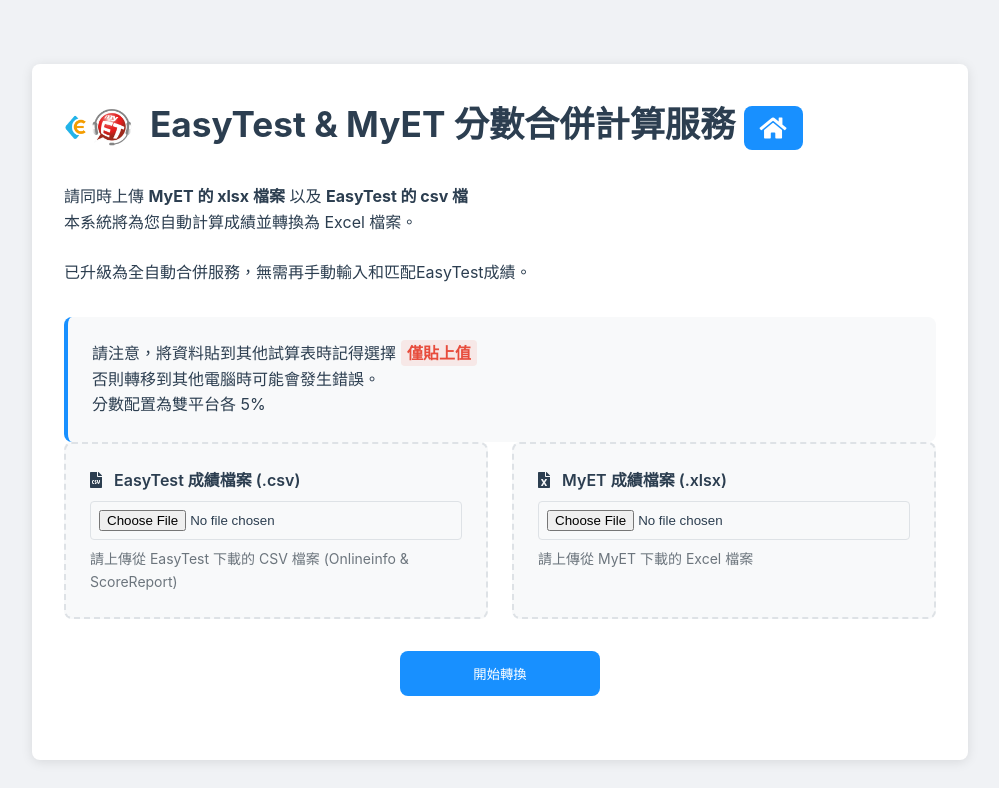
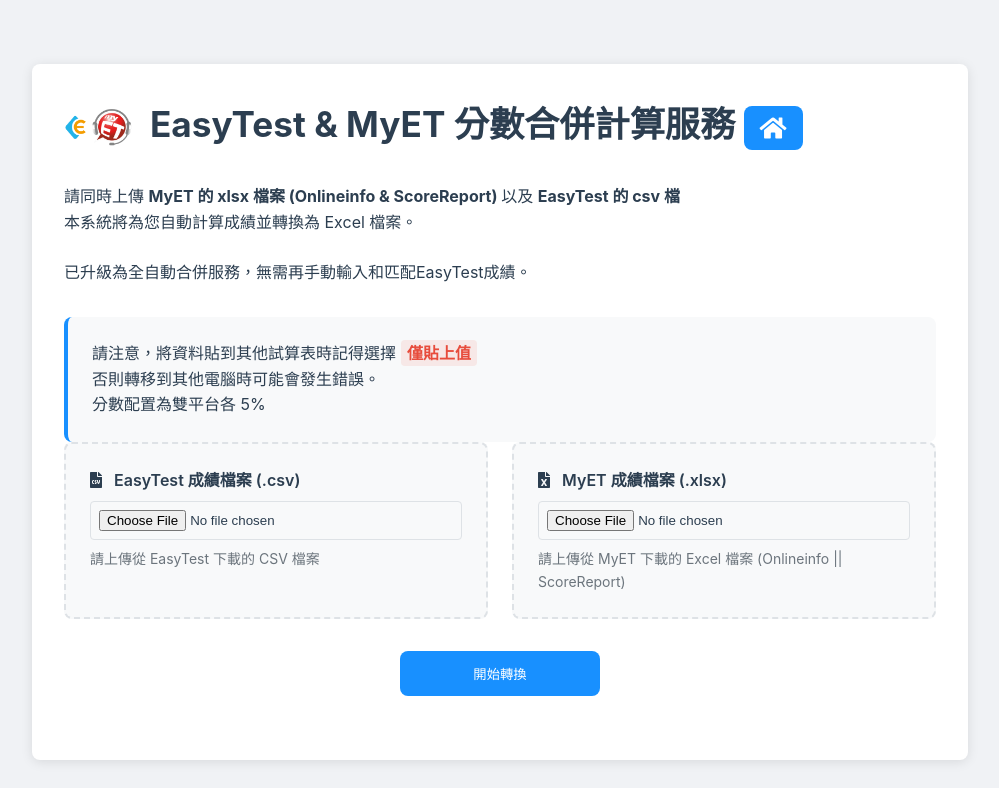
Before and after one commit to bridgerhung/easytest, a Flask app: page /new in a window 1280 px wide. Shown: the top 788 px of the page, without its empty margins (140-1139 px from the left). Run offline with Flask 3, Linux system fonts and the light colour scheme.

Commit message:
Update new.html

```diff
--- a/templates/new.html
+++ b/templates/new.html
@@ -60,7 +60,7 @@
 
         <div class="upload-section">
           <p>
-            請同時上傳 <strong>MyET 的 xlsx 檔案</strong> 以及
+            請同時上傳 <strong>MyET 的 xlsx 檔案 (Onlineinfo & ScoreReport) </strong> 以及
             <strong>EasyTest 的 csv 檔</strong>
             <br />本系統將為您自動計算成績並轉換為 Excel 檔案。
           </p>
@@ -95,7 +95,7 @@
                 accept=".csv"
                 required
               />
-              <small class="file-hint">請上傳從 EasyTest 下載的 CSV 檔案 (Onlineinfo & ScoreReport) </small>
+              <small class="file-hint">請上傳從 EasyTest 下載的 CSV 檔案 </small>
             </div>
 
             <div class="file-upload-block">
@@ -110,7 +110,7 @@
                 accept=".xlsx"
                 required
               />
-              <small class="file-hint">請上傳從 MyET 下載的 Excel 檔案</small>
+              <small class="file-hint">請上傳從 MyET 下載的 Excel 檔案 (Onlineinfo || ScoreReport) </small>
             </div>
           </div>
           <div class="button-container">
```
